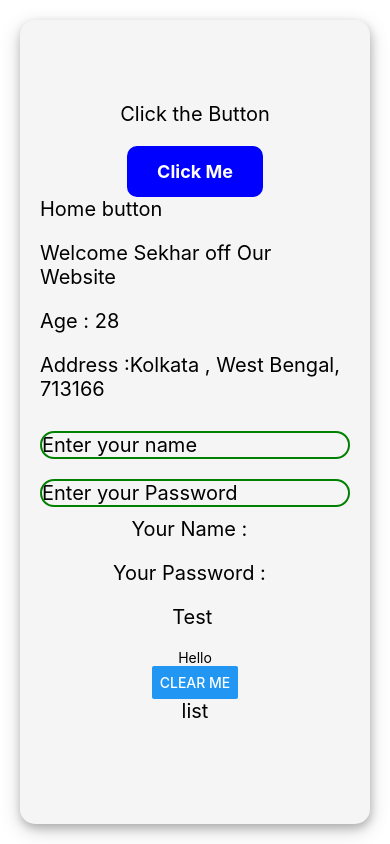
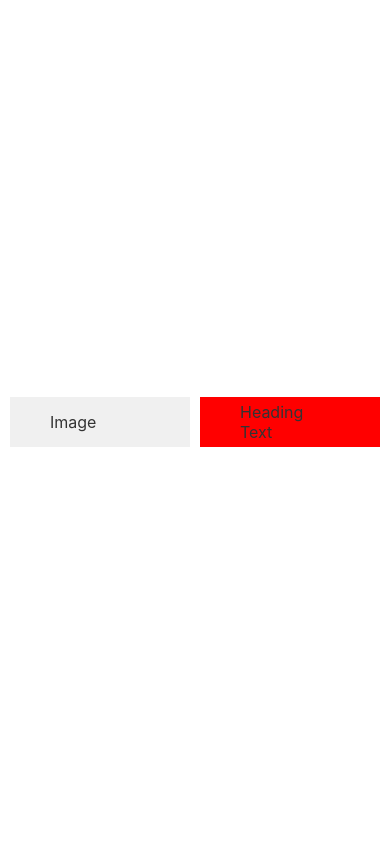
Before and after one commit to code-sekhar/app-reactnative-, a React Native app: screen / in a window 390 px wide. Built offline with nearby package versions, Linux system fonts and the light colour scheme.

Commit message:
feat: 2 column flex use

```diff
--- a/App.tsx
+++ b/App.tsx
@@ -5,15 +5,10 @@
  * @format
  */
 
-import React, { useState } from 'react';
+import React from 'react';
 import {
-  StyleSheet, TouchableOpacity,
-  Text,
-  View,
-  TextInput,
-  Button,
+  View
 } from 'react-native';
-import Home from './pages/Home';
 import List from './pages/List';
 
 
@@ -22,85 +17,55 @@ import List from './pages/List';
 
 
 function App(): React.JSX.Element {
-  const [buttonColor, setButtonColor] = useState('blue'); // প্রাথমিক রঙ
-  const [name, setName] = useState('');
-  const [password, setPassword] = useState('');
-  const handlePress = () => {
-    console.log('click');
-    // বোতামের রঙ পরিবর্তন
-    setButtonColor(buttonColor === 'blue' ? 'green' : 'blue');
-  };
+  // const [buttonColor, setButtonColor] = useState('blue'); // প্রাথমিক রঙ
+  // const [name, setName] = useState('');
+  // const [password, setPassword] = useState('');
+  // const handlePress = () => {
+  //   console.log('click');
+  //   // বোতামের রঙ পরিবর্তন
+  //   setButtonColor(buttonColor === 'blue' ? 'green' : 'blue');
+  // };
 
   return (
-    <View style={[styles.container, styles.boxCard]}>
-      <Text style={styles.text}>Click the Button</Text>
-      <TouchableOpacity
-        style={[styles.button, { backgroundColor: buttonColor }]}
-        onPress={()=>handlePress()}
-      >
-        <Text style={styles.buttonText}>Click Me</Text>
-      </TouchableOpacity>
-      <Home name="Sekhar" age="28" address="Kolkata , West Bengal, 713166" />
-      <TextInput
-      style={styles.textInput}
-      placeholder="Enter your name"
-      value={name}
-      onChangeText={(text) => setName(text)}
-      />
-      <TextInput
-      style={styles.textInput}
-      placeholder="Enter your Password"
-      value={password}
-      onChangeText={(text) => setPassword(text)}
-      secureTextEntry={true}
-      />
-      <Text style={styles.text}>Your Name : {name} </Text>
-      <Text style={styles.text}>Your Password : {password} </Text>
-      <Text style={styles.text}>Test </Text>
-      <Text>Hello</Text>
-      <Button
-        title="Clear Me"
-        onPress={() => {setName(''); setPassword('');}} />
-        <List />
-    </View>
+    <List />
   );
 }
 
-const styles = StyleSheet.create({
-  container: {
-    flex: 1,
-    justifyContent: 'center',
-    alignItems: 'center',
-    backgroundColor: '#f5f5f5',
-  },
-  text: {
-    fontSize: 20,
-    marginBottom: 20,
-  },
-  button: {
-    paddingVertical: 15,
-    paddingHorizontal: 30,
-    borderRadius: 10,
-  },
-  buttonText: {
-    color: 'white',
-    fontSize: 18,
-    fontWeight: 'bold',
-  },
-  textInput:{
-    borderColor: 'green',
-    borderWidth: 2,
-    margin: 10,
-    width: '100%',
-    fontSize: 20,
-    borderRadius: 15,
-  },
-  boxCard:{
-    padding: 20,
-    margin: 20,
-    boxShadow: '1px 4px 8px 0 rgba(0, 0, 0, 0.2), 0 6px 20px 0 rgba(0, 0, 0, 0.19)',
-    borderRadius: 15,
-  },
-});
+// const styles = StyleSheet.create({
+//   container: {
+//     flex: 1,
+//     justifyContent: 'center',
+//     alignItems: 'center',
+//     backgroundColor: '#f5f5f5',
+//   },
+//   text: {
+//     fontSize: 20,
+//     marginBottom: 20,
+//   },
+//   button: {
+//     paddingVertical: 15,
+//     paddingHorizontal: 30,
+//     borderRadius: 10,
+//   },
+//   buttonText: {
+//     color: 'white',
+//     fontSize: 18,
+//     fontWeight: 'bold',
+//   },
+//   textInput:{
+//     borderColor: 'green',
+//     borderWidth: 2,
+//     margin: 10,
+//     width: '100%',
+//     fontSize: 20,
+//     borderRadius: 15,
+//   },
+//   boxCard:{
+//     padding: 20,
+//     margin: 20,
+//     boxShadow: '1px 4px 8px 0 rgba(0, 0, 0, 0.2), 0 6px 20px 0 rgba(0, 0, 0, 0.19)',
+//     borderRadius: 15,
+//   },
+// });
 
 export default App;
--- a/pages/List.tsx
+++ b/pages/List.tsx
@@ -1,9 +1,14 @@
 import React from "react";
-import { StyleSheet, Text, View } from "react-native";
+import { StyleSheet, Text, View } from 'react-native';
 function List() {
     return (
-        <View>
-            <Text style={styles.text}>list</Text>
+        <View style={styles.container}>
+            <View style={styles.box}>
+                <Text style={styles.text}>Image</Text>
+            </View>
+            <View style={styles.textBox}>
+                <Text style={styles.text}>Heading Text</Text>
+            </View>
         </View>
     );
 }
@@ -11,12 +16,31 @@ export default List;
 const styles = StyleSheet.create({
     container: {
         flex: 1,
-        justifyContent: "center",
-        alignItems: "center",
-        backgroundColor: "#f5f5f5",
-    },
-    text:{
-        fontSize: 20,
-        marginBottom: 20
-    }
+        flexDirection: 'row', // Arrange children side by side
+        justifyContent: 'space-around', // Space between the boxes
+        alignItems: 'center', // Align items vertically in the center
+        padding: 10,
+      },
+      box: {
+        flex: 1, // Equal width for both boxes
+        justifyContent: 'center', // Center content vertically within the box
+        alignItems: 'center', // Center content horizontally within the box
+        marginRight: 10, // Add spacing between boxes
+        height: 50, // Fixed height
+        width:50,
+        backgroundColor: '#f0f0f0', // Light gray background for the boxes
+      },
+      text: {
+        fontSize: 16,
+        color: '#333',
+        width:100,
+      },
+      textBox:{
+        flex: 1, // Equal width for both boxes
+        justifyContent: 'center', // Center content vertically within the box
+        alignItems: 'center', // Center content horizontally within the box
+        height: 50, // Fixed height
+        width:100,
+        backgroundColor: 'red', // Light gray background for the boxes
+      }
 });
```
